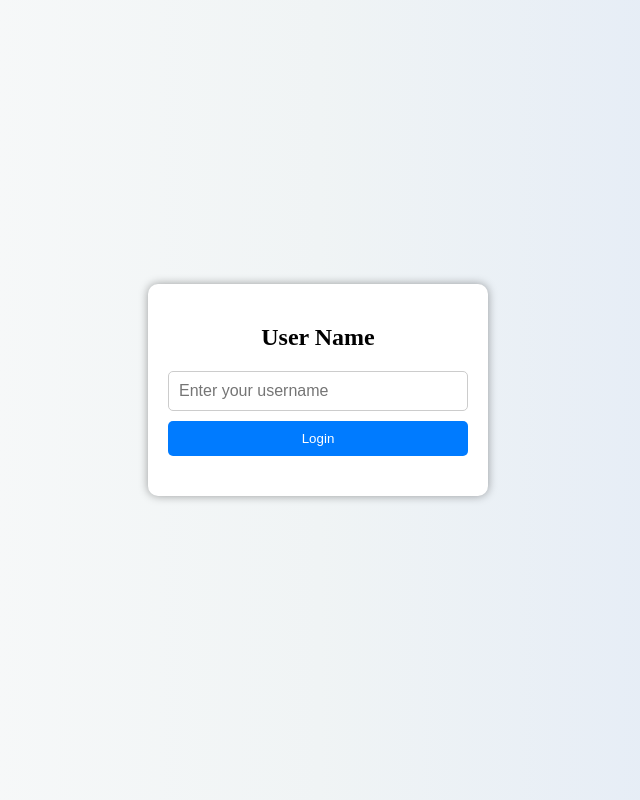
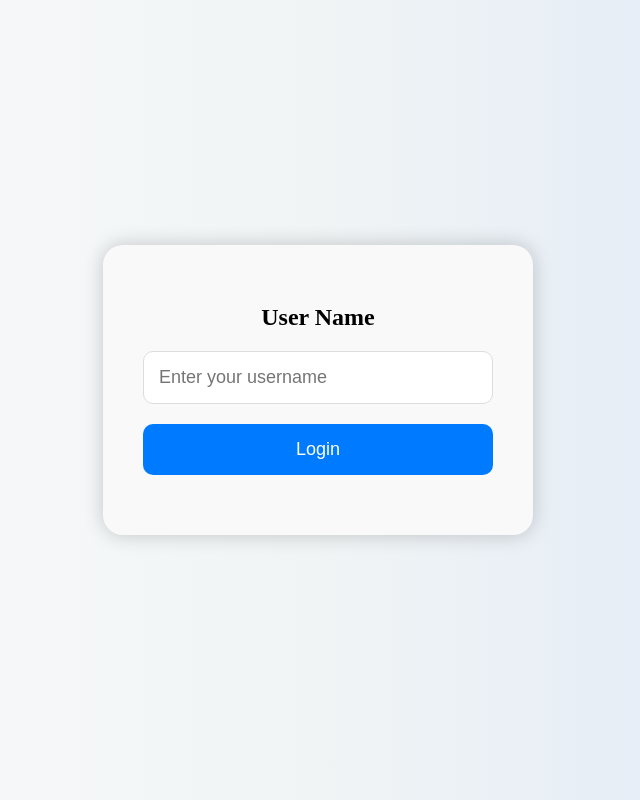
Before and after one commit to rusualin0031/to-do-list, a React (Vite) app: page / in a window 1280 px wide. Shown: the whole page, without its empty margins (322-962 px from the left). Built offline with nearby package versions, Linux system fonts and the light colour scheme.

Commit message:
styling log in

```diff
--- a/src/pages/Landing/style.scss
+++ b/src/pages/Landing/style.scss
@@ -6,11 +6,11 @@
 }
 
 .login-card {
-    width: 300px;
-    padding: 20px;
-    border-radius: 10px;
-    box-shadow: 0 0 10px rgba(0, 0, 0, 0.368);
-    background-color: #fff;
+    width: 350px;
+    padding: 40px;
+    border-radius: 20px;
+    box-shadow: 0 0 20px rgba(0, 0, 0, 0.2);
+    background-color: #f9f9f9;
     text-align: center;
 }
 
@@ -19,28 +19,30 @@
 }
 
 .input-username {
-    margin-bottom: 10px;
-    padding: 10px;
-    border: 1px solid #ccc;
-    border-radius: 5px;
-    font-size: 16px;
+    margin-bottom: 20px;
+    padding: 15px;
+    border: 1px solid #ddd;
+    border-radius: 10px;
+    font-size: 18px;
     width: 100%;
     box-sizing: border-box;
+    transition: border-color 0.3s ease;
     &:focus {
         outline: none;
-        border-color: dodgerblue;
+        border-color: #007bff;
     }
 }
 
 .button-login {
-    padding: 10px;
+    padding: 15px;
     background: #007bff;
     color: white;
     border: 0;
-    border-radius: 5px;
+    border-radius: 10px;
     cursor: pointer;
     transition: background 0.3s ease;
     width: 100%;
+    font-size: 18px;
     &:hover {
         background: #0056b3;
     }
```
